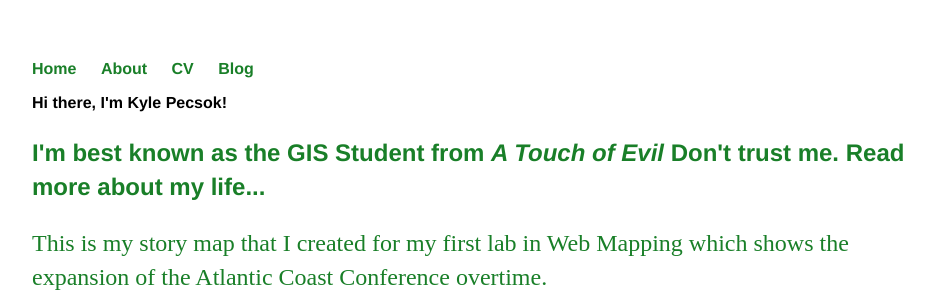
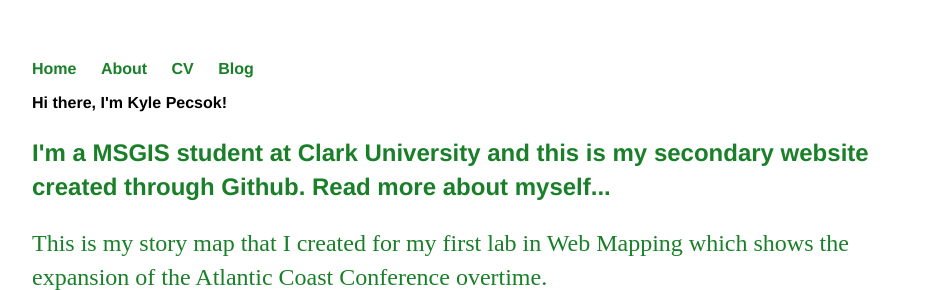
Before and after one commit to kpecsok98/kpecsok98.gihub.io, a Jekyll site: the page built from index.html, in a window 1280 px wide and 900 px high, cut to the strip 0-290 px from the top of the window. Shown: the whole strip, without its empty margins (160-1094 px from the left). Built offline with Jekyll 4.4.1, drawn with Linux system fonts in a browser that asks for light colours; some of the changed text lies outside the part shown.

Commit message:
Update index.html

```diff
--- a/index.html
+++ b/index.html
@@ -4,7 +4,7 @@
 ---
 <div class="blurb">
 	<h1>Hi there, I'm Kyle Pecsok!<h1>
-	<p>I'm best known as the GIS Student from <em>A Touch of Evil</em> Don't trust me. <a href="/about">Read more about my life...</a></p>
+	<p>I'm a MSGIS student at Clark University and this is my secondary website created through Github. <a href="/about">Read more about myself...</a></p>
 </div><!-- /.blurb -->
 <div>
 	<p>This is my story map that I created for my first lab in Web Mapping which shows the expansion of the Atlantic Coast Conference overtime.
```
